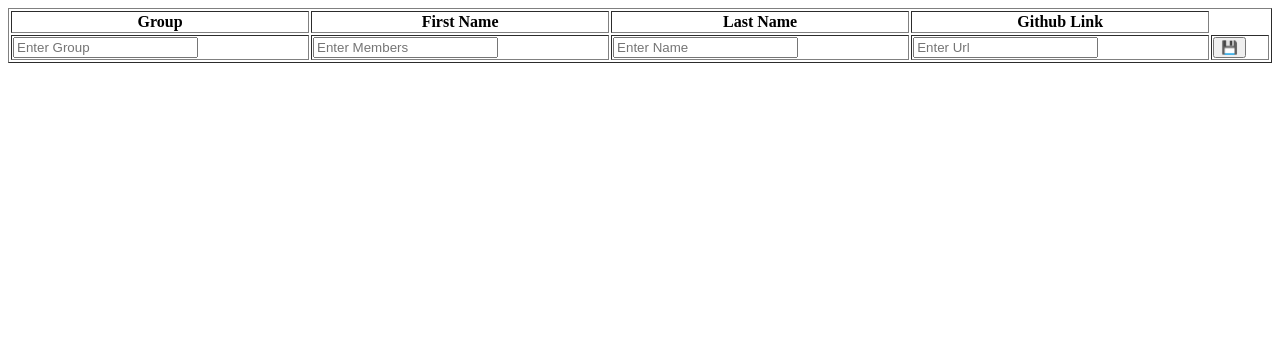
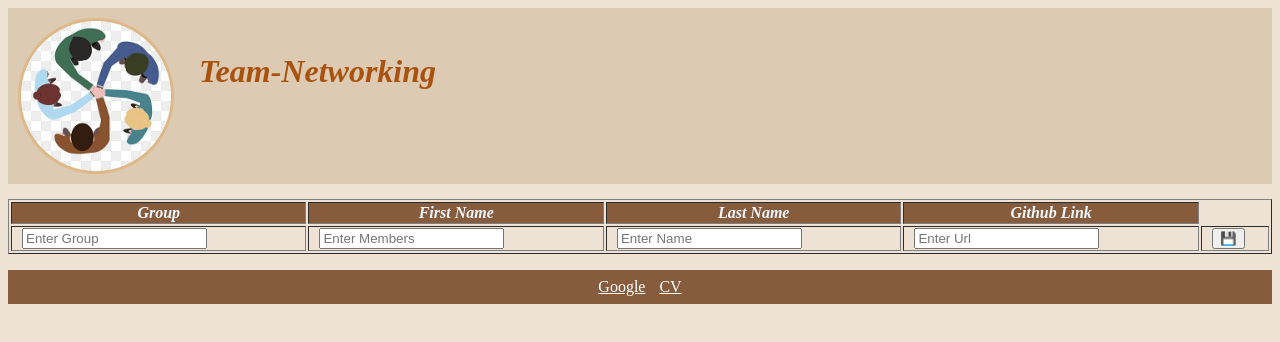
Before and after one commit to giuliamenisa/team-networking, a website built with webpack: page src/index.html in a window 1280 px wide. Built offline with nearby package versions, Linux system fonts and the light colour scheme; files whose address does not match are found by name.

Commit message:
change style team networking

```diff
--- a/src/index.html
+++ b/src/index.html
@@ -7,6 +7,14 @@
     <link rel="stylesheet" href="style.css" />
   </head>
   <body>
+    <header>
+      <div>
+        <img src="Team.jpg" height="150 px" width="150 px" />
+      </div>
+      <div>
+        <h1>Team-Networking</h1>
+      </div>
+    </header>
     <form id="editForm" action="" method="post">
       <table border="1" id="teams">
         <thead>
@@ -39,5 +47,10 @@
         </tfoot>
       </table>
     </form>
+
+    <footer>
+      <a href="https://www.google.com/?gws_rd=ssl" target="_blank">Google</a>
+      <a href="https://giuliamenisa.github.io/" target="_blank">CV</a>
+    </footer>
   </body>
 </html>
--- a/src/index.js
+++ b/src/index.js
@@ -52,10 +52,10 @@ function readTeam() {
     url: document.getElementById("url").value
   };
 }
-
-function displayTeams(teams) {
-  const teamsHTML = teams.map(
-    team => `
+function getTeamsHTML(teams) {
+  return teams
+    .map(
+      team => `
        <tr>
            <td>${team.promotion}</td>
            <td>${team.members}</td>
@@ -67,8 +67,11 @@ function displayTeams(teams) {
              <a data-id="${team.id}"class="edit-btn">&#9998;</a>
            </td>
        </tr>`
-  );
-  document.querySelector("#teams tbody").innerHTML = teamsHTML.join("");
+    )
+    .join("");
+}
+function displayTeams(teams) {
+  document.querySelector("#teams tbody").innerHTML = getTeamsHTML(teams);
   //console.info("display", teamsHTML, teams);
 }
 
--- a/src/style.css
+++ b/src/style.css
@@ -1,3 +1,73 @@
 table {
   width: 100%;
 }
+
+header {
+  display: flex;
+  background-color: rgb(220, 202, 178);
+  margin-bottom: 15px;
+}
+
+h1 {
+  margin: 5px;
+  color: black;
+}
+
+img {
+  border-radius: 50%;
+  border: 3px solid burlywood;
+  margin: 10px;
+}
+
+h1 {
+  padding-top: 40px;
+  margin-left: 15px;
+  color: rgba(170, 81, 14, 0.999);
+  font-style: italic;
+}
+
+body {
+  background-color: rgb(237, 226, 211);
+}
+
+th {
+  background-color: rgb(135, 92, 61);
+  color: aliceblue;
+  font-style: italic;
+}
+
+td {
+  padding-left: 10px;
+}
+
+a.remove-btn:hover {
+  color: red;
+}
+
+a.edit-btn:hover {
+  color: rgb(4, 246, 4);
+}
+
+footer {
+  text-align: center;
+  padding: 5px;
+  text-align: center;
+  background: rgb(135, 92, 61);
+  color: white;
+}
+
+footer a,
+footer a:visited {
+  color: white;
+  vertical-align: top;
+  line-height: 20px;
+  display: inline-block;
+  padding: 2px 5px;
+  border-radius: 0.2em;
+  transition: 0.5s;
+}
+
+footer a:hover {
+  text-decoration: none;
+  background-color: rgb(220, 202, 178);
+}
```
Also changed, not shown: index.html (added), src/Team.jpg (added).
